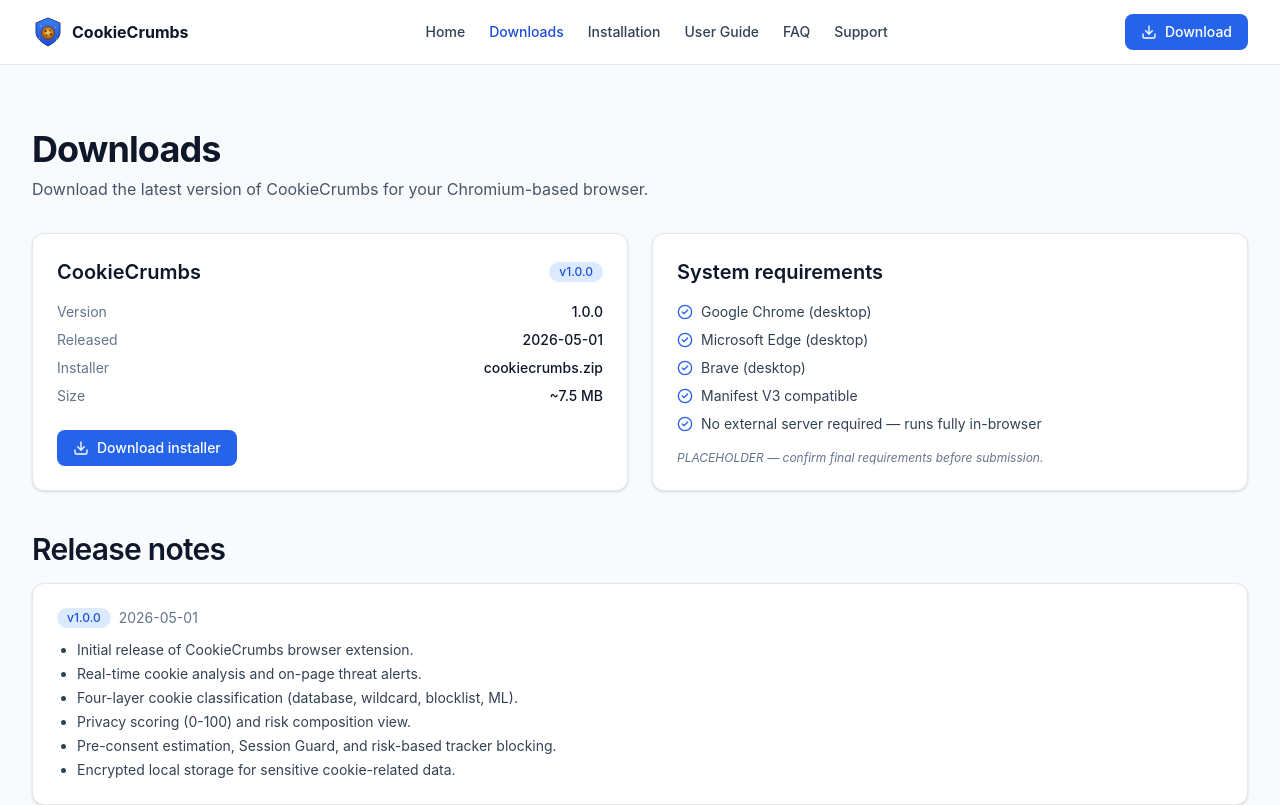
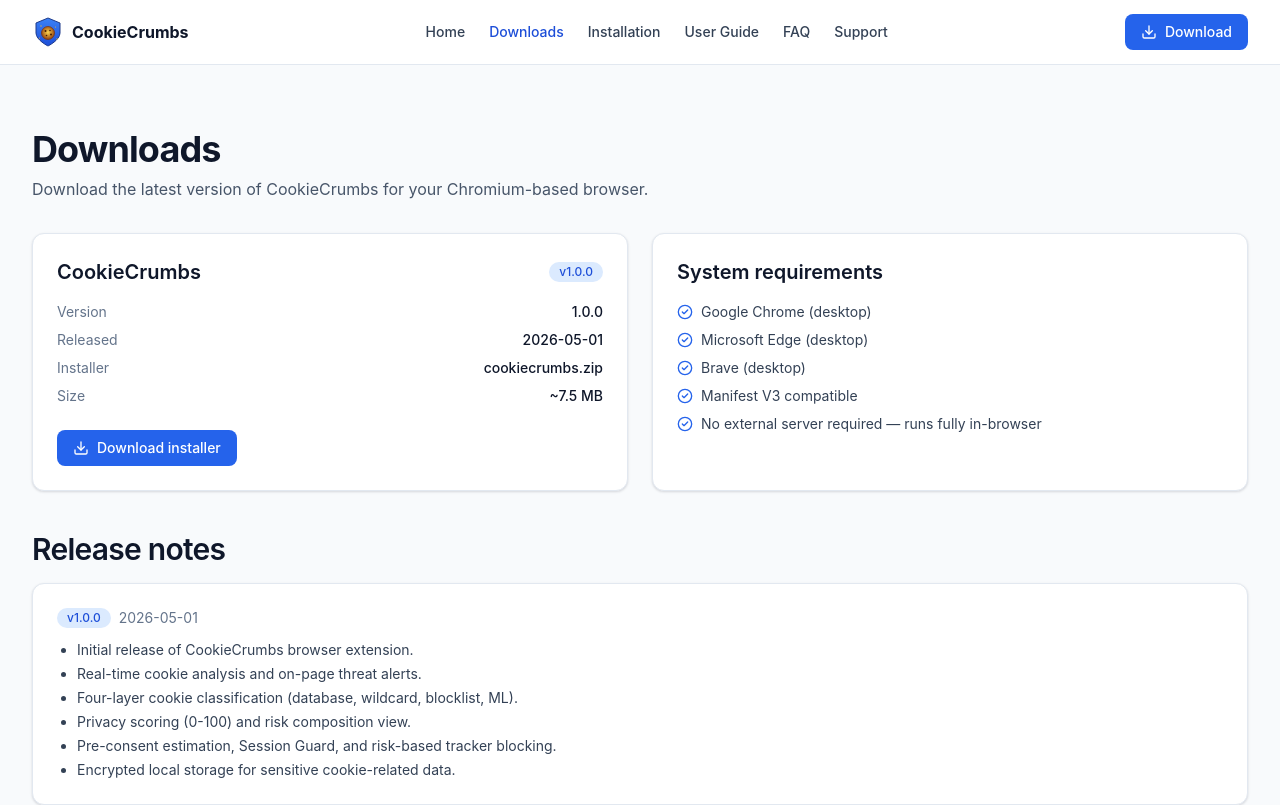
Before and after one commit to zjsrmnt/customer-support-portal, a React (Vite) app: page /downloads in a window 1280 px wide. Shown: the top 805 px of the page. Built offline with nearby package versions, Linux system fonts and the light colour scheme.

Commit message:
Remove placeholder note from downloads page

```diff
--- a/src/pages/DownloadsPage.jsx
+++ b/src/pages/DownloadsPage.jsx
@@ -85,9 +85,6 @@ export default function DownloadsPage() {
               No external server required — runs fully in-browser
             </li>
           </ul>
-          <p className="mt-4 text-xs text-ink-500 italic">
-            PLACEHOLDER — confirm final requirements before submission.
-          </p>
         </Card>
       </div>
 
```
Also changed, not shown: 1 other file (tests, documents, lock files or other folders).
